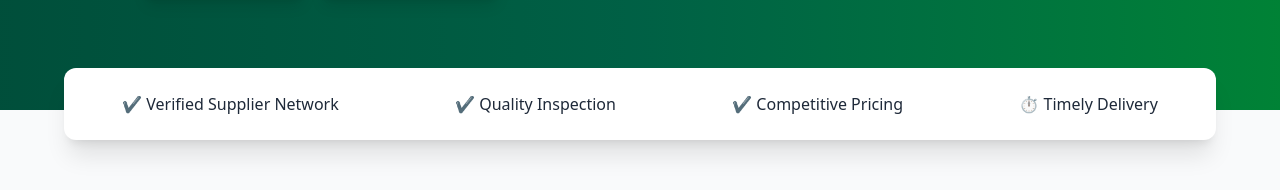
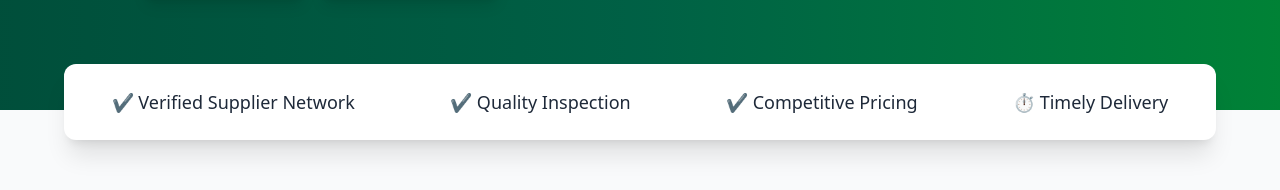
Before and after one commit to 27082004muskan/GreenVora-Exim, a React (Vite) app in the folder frontend/: page / in a window 1280 px wide. Shown: the part 522-712 px from the top of the page. Built offline with nearby package versions, Linux system fonts and the light colour scheme; no server answers.

Commit message:
tailwind issue

```diff
--- a/frontend/src/components/Landing/Hero.jsx
+++ b/frontend/src/components/Landing/Hero.jsx
@@ -83,7 +83,7 @@ const Hero = () => {
         </div>
 
         {/* FEATURE STRIP */}
-        <div className="absolute bottom-[-30px] left-1/2 transform -translate-x-1/2 w-[90%] bg-white text-gray-800 rounded-xl shadow-xl flex justify-around py-6 text-20px font-medium">
+        <div className="absolute bottom-[-30px] left-1/2 transform -translate-x-1/2 w-[90%] bg-white text-gray-800 rounded-xl shadow-xl flex justify-around py-6 text-lg font-medium">
           <span>✔ Verified Supplier Network</span>
           <span>✔ Quality Inspection</span>
           <span>✔ Competitive Pricing</span>
```
